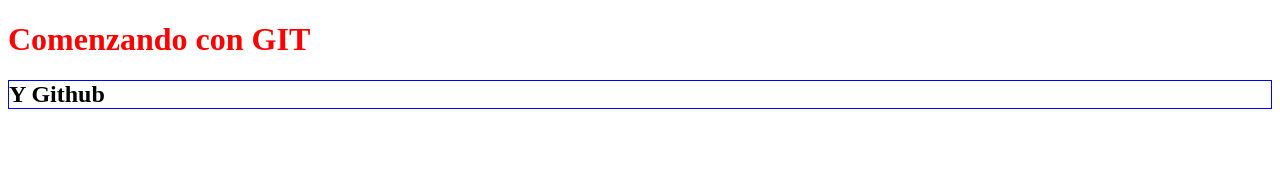
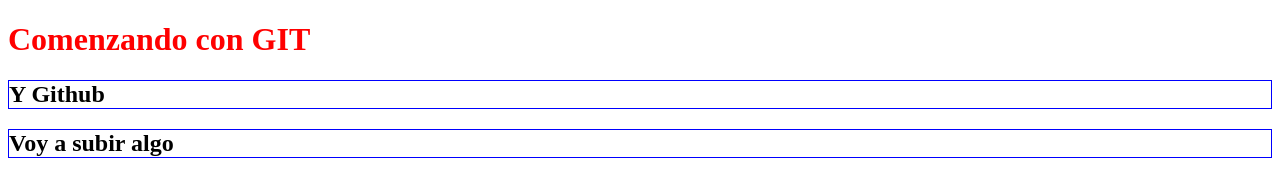
Before and after one commit to antozaidelis/COM23014, a plain HTML site: page index.html in a window 1280 px wide. Drawn offline with Linux system fonts and the light colour scheme.

Commit message:
Agregué un H2

```diff
--- a/css/estilos.css
+++ b/css/estilos.css
@@ -4,5 +4,4 @@ h1{
 
 h2{
     border: 1px solid blue;
-
 }
--- a/index.html
+++ b/index.html
@@ -14,7 +14,9 @@
         <h2>Y Github</h2>
     </header>
 
-    <main></main>
+    <main>
+        <h2>Voy a subir algo</h2>
+    </main>
 
     <footer></footer>
 </body>
```
